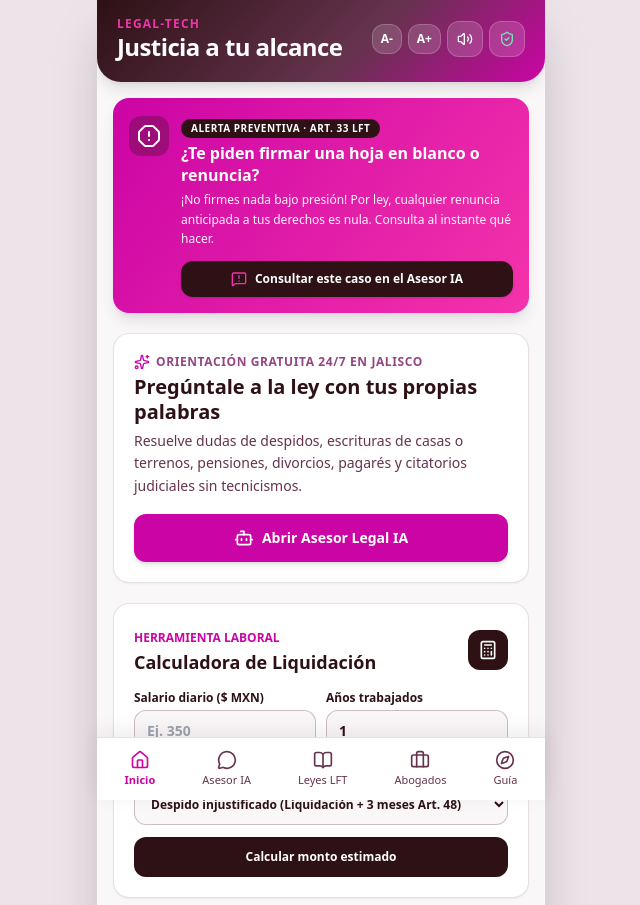
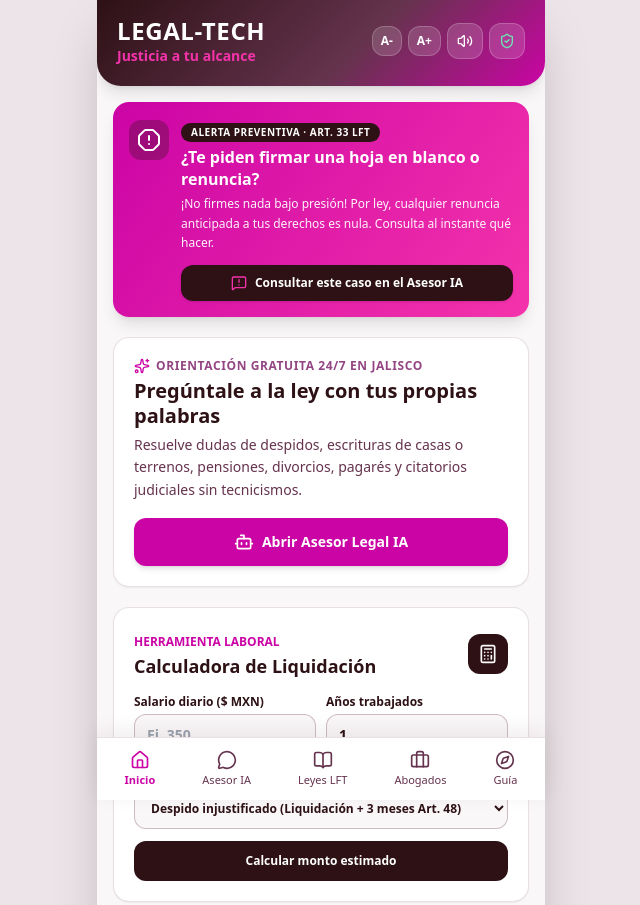
Before and after one commit to 1990eduaro1520-bit/LEGAL-TECH, a plain HTML site: page index.html in a window 1280 px wide. Shown: the top 905 px of the page, without its empty margins (319-959 px from the left). Drawn offline with nearby package versions, Linux system fonts and the light colour scheme.

Commit message:
Update index.html

```diff
--- a/index.html
+++ b/index.html
@@ -65,8 +65,8 @@
         <header class="sticky top-0 z-30 text-white px-5 pt-4 pb-5 rounded-b-3xl shadow-lg" style="background: linear-gradient(135deg, #2D1115 0%, #65334D 58%, #CB04A5 100%);">
             <div class="flex items-center justify-between gap-2">
                 <div>
-                    <div class="text-xs font-extrabold tracking-widest uppercase text-[#F433AB]">LEGAL-TECH</div>
-                    <h1 class="text-2xl font-extrabold tracking-tight leading-tight text-white">Justicia a tu alcance</h1>
+                    <h1 class="text-2xl font-extrabold tracking-wide uppercase text-white leading-tight">LEGAL-TECH</h1>
+<div class="text-sm font-semibold text-[#F433AB]">Justicia a tu alcance</div>
                 </div>
 
                 <!-- CONTROLES DE ACCESIBILIDAD (A-, A+, VOZ Y PRIVACIDAD) -->
```
